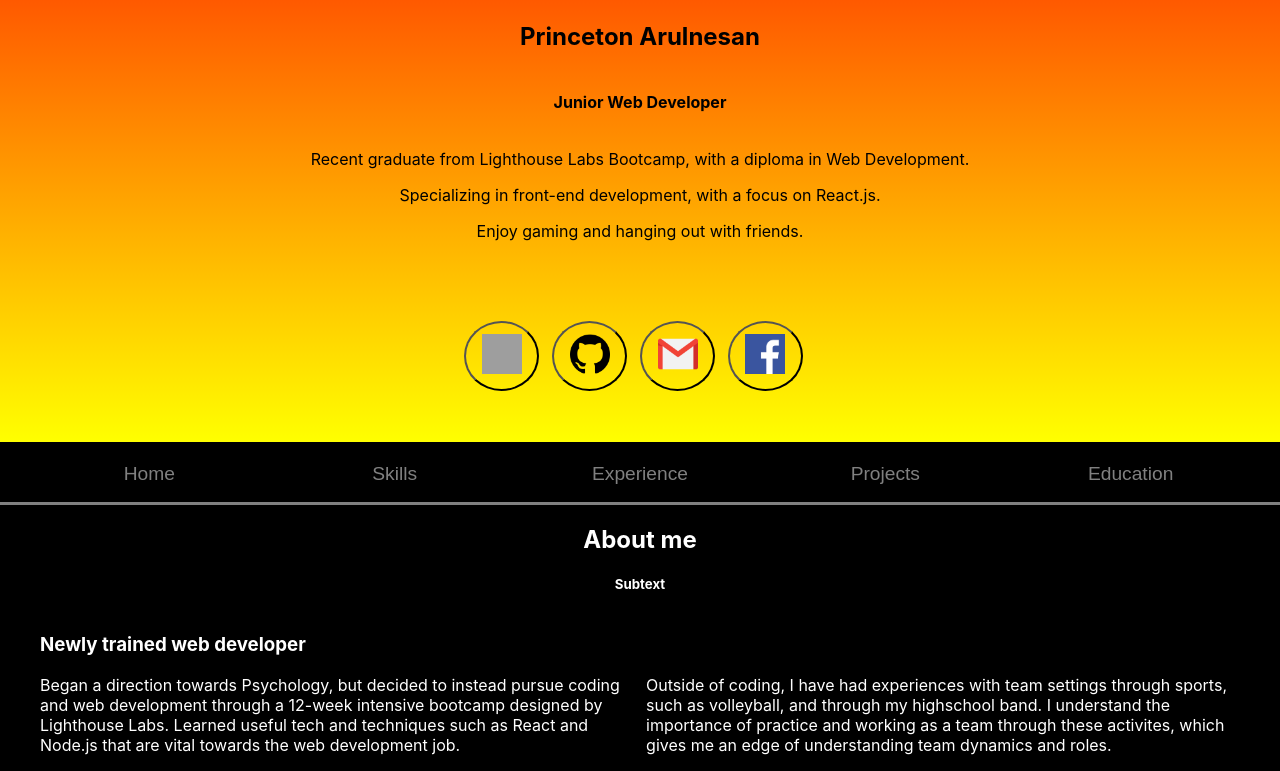
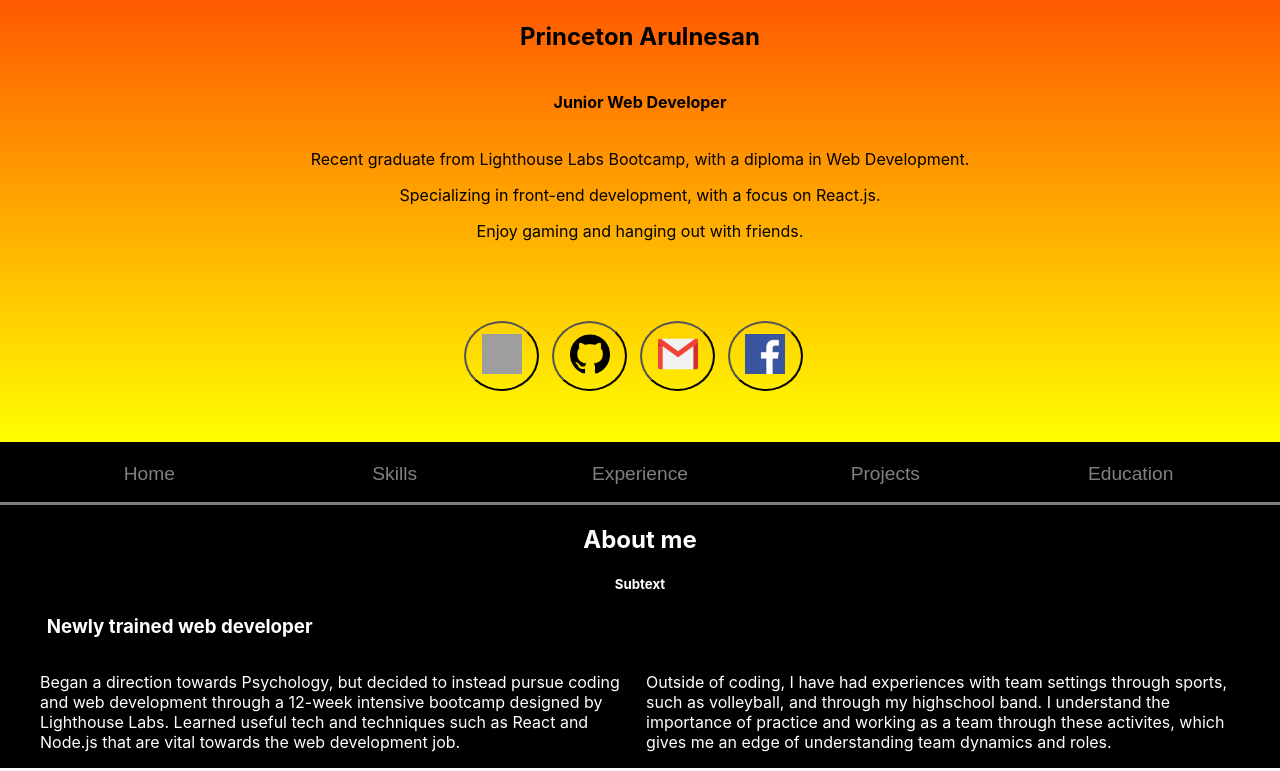
Before and after one commit to princeton98/Personal-Portfolio, a React (Create React App) app: page / in a window 1280 px wide. Shown: the part 238-1009 px from the top of the page. Built offline with nearby package versions, Linux system fonts and the light colour scheme; grey boxes are pictures that could not be loaded.

Commit message:
fixed up a few things in code

```diff
--- a/src/components/Tabs_description/Home.css
+++ b/src/components/Tabs_description/Home.css
@@ -15,7 +15,10 @@
   text-align: left;
   word-wrap: break-word;
   margin-right: 2.5em;
+}
+
+.text-description {
   display: flex;
-  align-items: center;
-  margin-top: 3.5%;
+  justify-content: flex-start;
+  margin-left: 2.5em;
 }
--- a/src/components/Tabs_description/Home.jsx
+++ b/src/components/Tabs_description/Home.jsx
@@ -5,9 +5,9 @@ export default function Home(props) {
     <div>
       <h1>About me</h1>
       <h5>Subtext</h5>
+        <h3 className="text-description">Newly trained web developer</h3>
       <section className="text">
       <div className="left-side">
-        <h3>Newly trained web developer</h3>
         <p>
           Began a direction towards Psychology, but decided to instead pursue coding and web development through a 12-week intensive bootcamp designed by Lighthouse Labs. Learned useful tech and techniques such as React and Node.js that are vital towards the web development job.
         </p>
```
